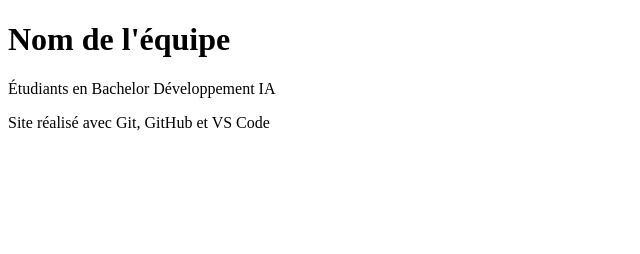
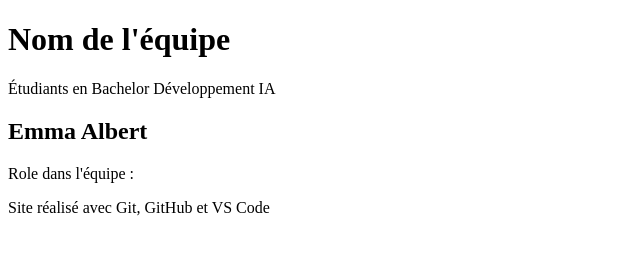
Before and after one commit to EmmaAlbert-equipe-bachelor-ia/site_-quipe, a plain HTML site: page index.html in a window 1280 px wide. Shown: the whole page, without its empty margins (0-640 px from the left). Drawn offline with Linux system fonts and the light colour scheme.

Commit message:
feat: Emma

```diff
--- a/index.html
+++ b/index.html
@@ -12,8 +12,10 @@
   </header>
 
   <main>
-    <!-- SECTION MEMBRE 1 -->
-
+<section class ="membre">
+      <h2>Emma Albert</h2>
+        <p>Role dans l'équipe : </p>
+        </section>
     <!-- SECTION MEMBRE 2 -->
 
     <!-- SECTION MEMBRE 3 -->
```
